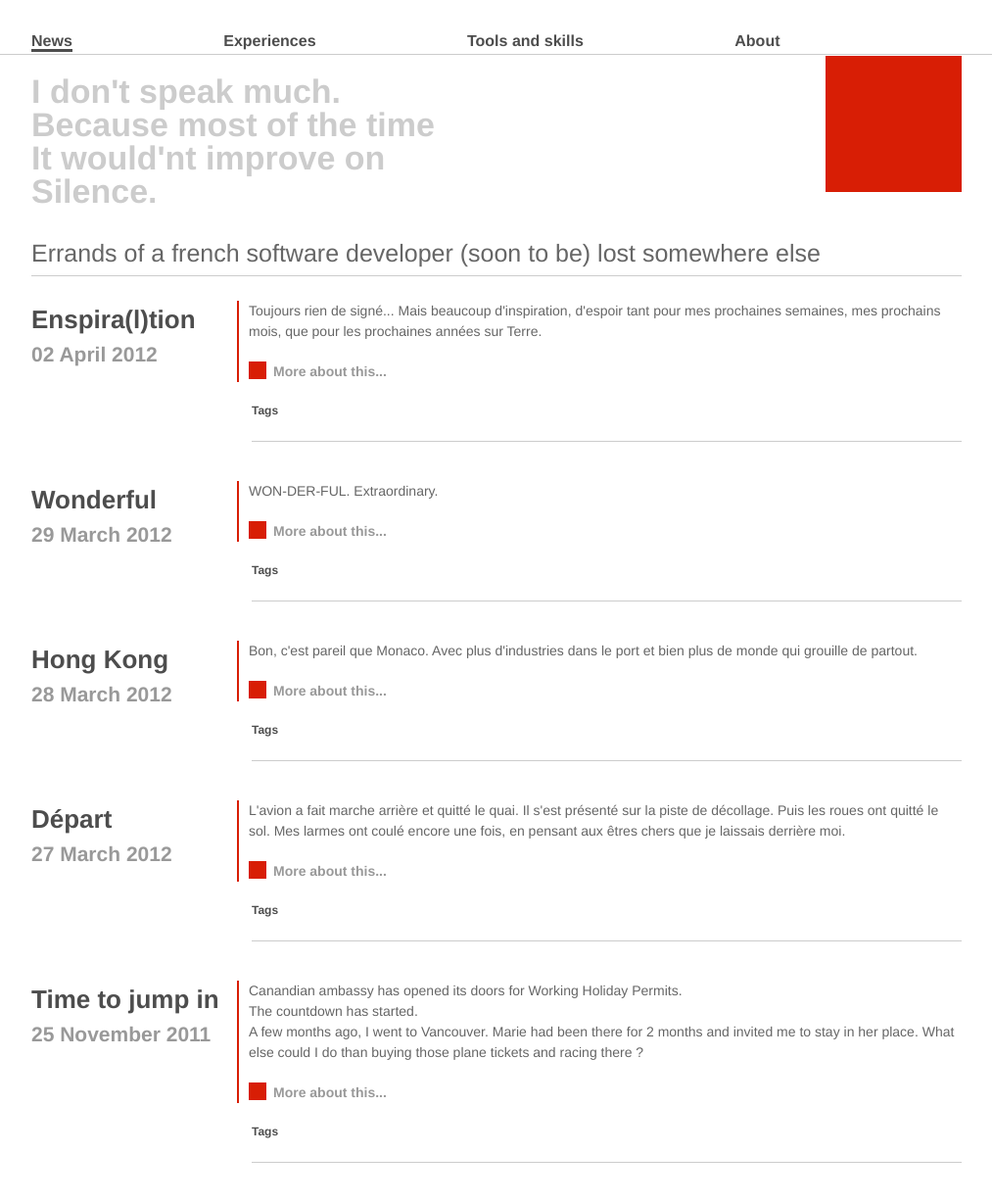
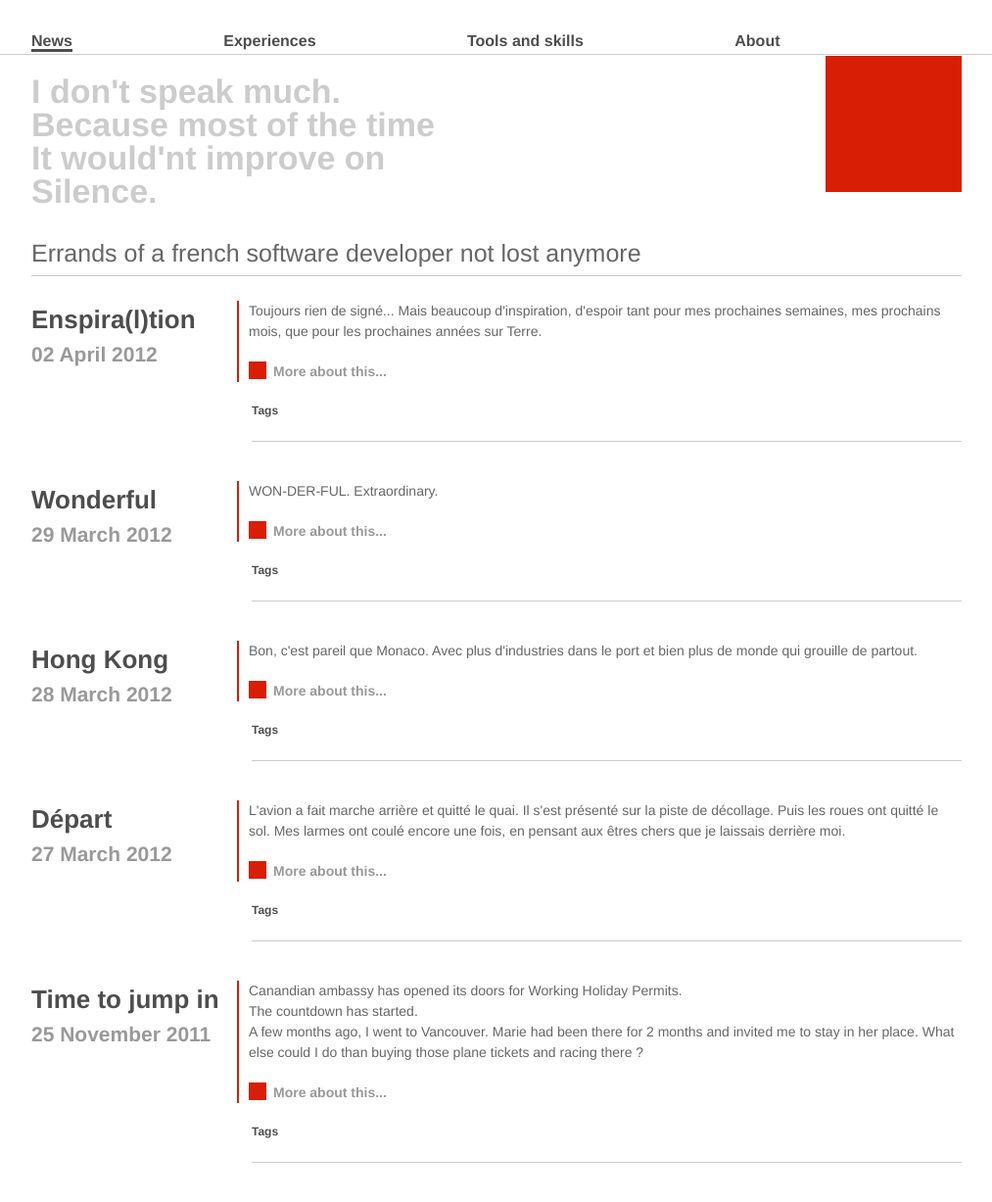
Before and after one commit to vaevictis/vaevictis.github.com, a Jekyll site: the page built from index.html, in a window 1280 px wide. Shown: the whole page at 98% size, without its empty margins (133-1146 px from the left). Built offline with Jekyll 4.4.1, drawn with Linux system fonts in a browser that asks for light colours.

Commit message:
Updated title

```diff
--- a/_layouts/news.html
+++ b/_layouts/news.html
@@ -2,7 +2,7 @@
 layout: navigation
 title: Errands
 ---
-<h2>Errands of a french software developer (soon to be) lost somewhere else</h2>
+<h2>Errands of a french software developer not lost anymore</h2>
 
 <div id="posts">
 	{{ content }}
```
